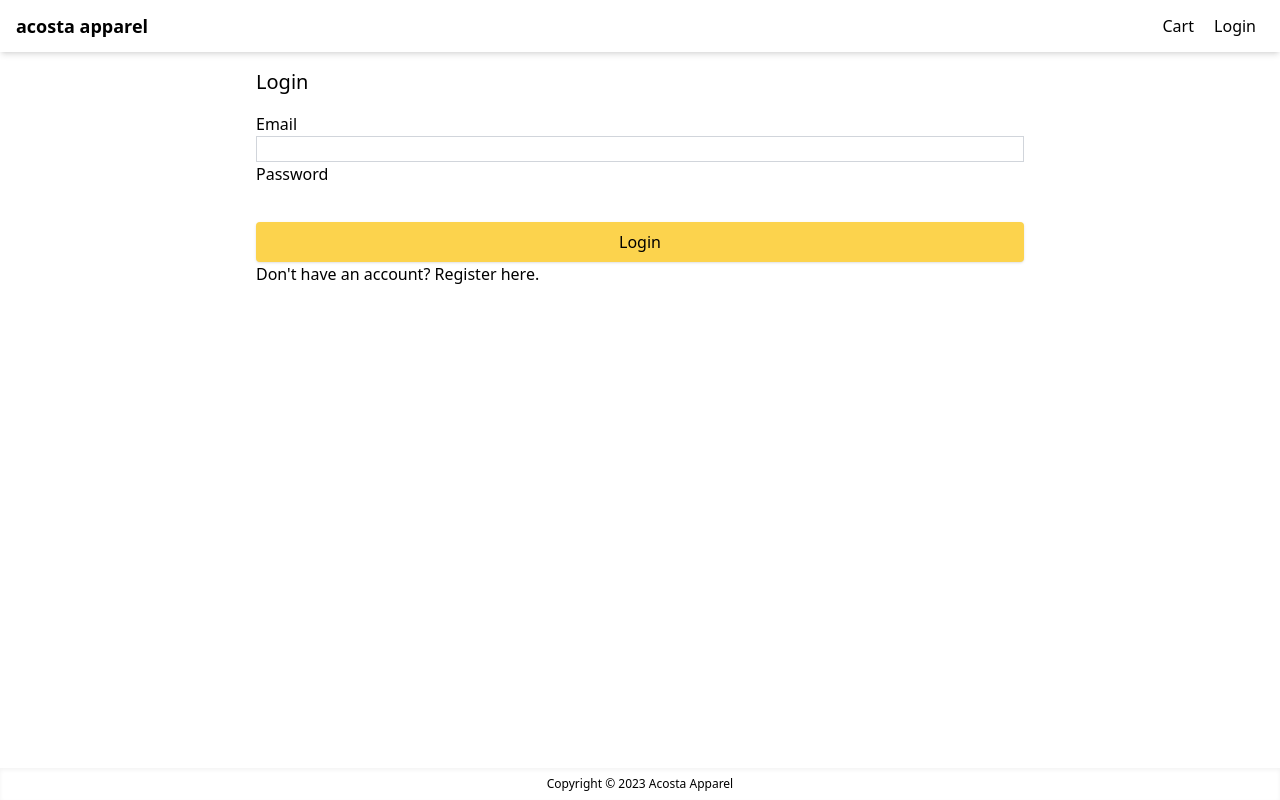
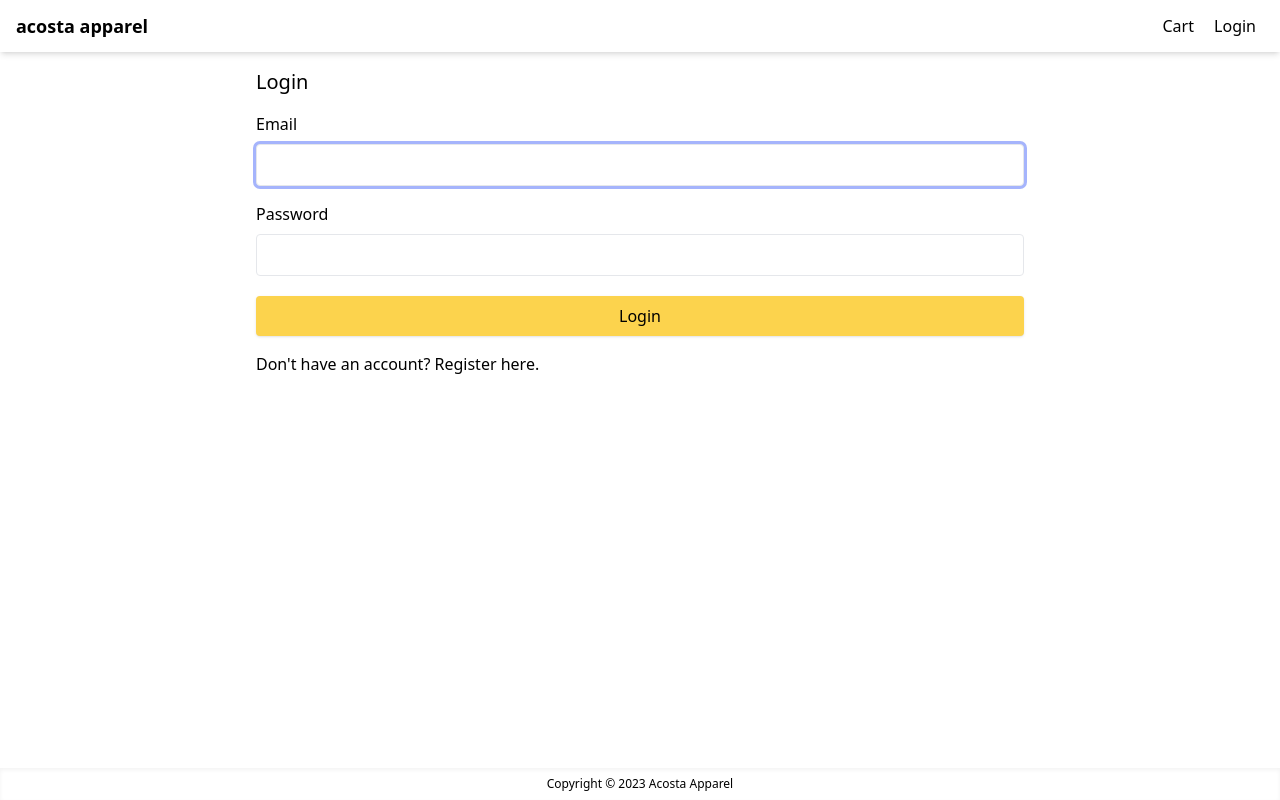
Before and after one commit to Exx-hub/nextjs-fullstack-ecommerce-basir, a Next.js app: page /login in a window 1280 px wide. Built offline with nearby package versions, Linux system fonts and the light colour scheme.

Commit message:
login page, react use form

```diff
--- a/components/CartComponent.js
+++ b/components/CartComponent.js
@@ -85,8 +85,7 @@ function CartComponent() {
               <li>
                 <button
                   onClick={() => {
-                    // router.push("login?redirect=/shipping")
-                    router.push("/shipping");
+                    router.push("login?redirect=/shipping");
                   }}
                   className="primary-button w-full"
                 >
--- a/package.json
+++ b/package.json
@@ -15,7 +15,8 @@
     "js-cookie": "^3.0.1",
     "next": "13.1.6",
     "react": "18.2.0",
-    "react-dom": "18.2.0"
+    "react-dom": "18.2.0",
+    "react-hook-form": "^7.43.0"
   },
   "devDependencies": {
     "@types/react": "^18.0.27",
--- a/pages/login.js
+++ b/pages/login.js
@@ -1,20 +1,57 @@
 import Link from "next/link";
+import { useForm } from "react-hook-form";
 
 function Login() {
+  const {
+    register,
+    handleSubmit,
+    formState: { errors },
+  } = useForm();
+
+  const submitHandler = ({ email, password }) => {
+    console.log({ email, password });
+  };
+
+  console.log(errors);
+
   return (
-    <section className="max-w-screen-md mx-auto">
-      <form className="flex flex-col max-w-4xl ">
-        <h1 className="mb-4 text-xl">Login</h1>
+    <form className="max-w-screen-md mx-auto flex flex-col" onSubmit={handleSubmit(submitHandler)}>
+      <h1 className="mb-4 text-xl">Login</h1>
+      <div className="mb-4">
         <label htmlFor="email">Email</label>
-        <input name="email" className="border border-gray-300" />
+        <input
+          id="email"
+          className="w-full"
+          autoFocus
+          {...register("email", {
+            required: "Email is required.",
+            pattern: {
+              value: /^[a-zA-Z0-9_.+-]+@[a-zA-Z0-9-]+.[a-zA-Z0-9-.]+$/i,
+              message: "Please enter a valid email.",
+            },
+          })}
+        />
+        {errors.email && <span className="text-red-500">{errors.email?.message}</span>}
+      </div>
+
+      <div className="mb-2">
         <label htmlFor="password">Password</label>
-        <input name="password" className="w-full" />
-        <button className="primary-button ">Login</button>
-      </form>
+        <input
+          id="password"
+          type="password"
+          className="w-full"
+          {...register("password", {
+            required: "Password is required.",
+            minLength: { value: 6, message: "Password should be at least 5 characters long." },
+          })}
+        />
+        {errors.password && <span className="text-red-500">{errors.password?.message}</span>}
+      </div>
+      <button className="primary-button mb-4">Login</button>
       <div>
         Don't have an account? <Link href="/">Register here.</Link>
       </div>
-    </section>
+    </form>
   );
 }
 
--- a/styles/globals.css
+++ b/styles/globals.css
@@ -118,3 +118,9 @@ a {
 .badge {
   @apply ml-1 rounded-full bg-red-600 px-2 py-1 text-xs font-bold text-white;
 }
+
+input,
+select,
+textarea {
+  @apply rounded border p-2 outline-none ring-indigo-300 focus:ring mt-2;
+}
```
Also changed, not shown: 1 other file (tests, documents, lock files or other folders).
